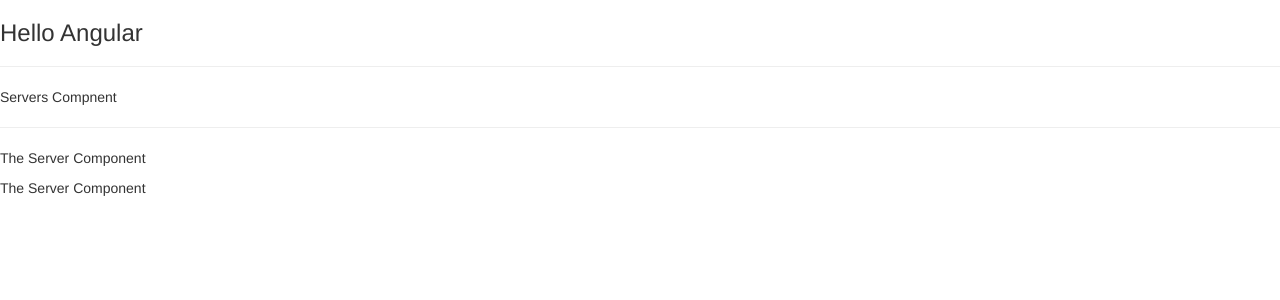
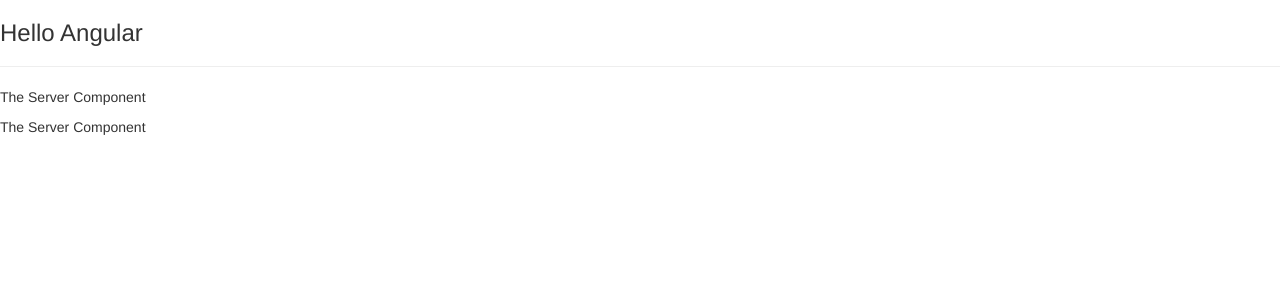
Before and after one commit to msluka/AngularApp, an Angular app: page / in a window 1280 px wide. Shown: the top 300 px of the page. Built offline with nearby package versions, Linux system fonts and the light colour scheme.

Commit message:
Component Template - Inline

```diff
--- a/src/app/servers/servers.component.html
+++ b/src/app/servers/servers.component.html
@@ -2,6 +2,3 @@
   Servers Compnent
 </p>
 <hr>
-
-<app-server></app-server>
-<app-server></app-server>
--- a/src/app/servers/servers.component.ts
+++ b/src/app/servers/servers.component.ts
@@ -2,7 +2,9 @@
 
 @Component({
   selector: 'app-servers',
-  templateUrl: './servers.component.html',
+  template: `
+    <app-server></app-server>
+    <app-server></app-server>`,
   styleUrls: ['./servers.component.css']
 })
 export class ServersComponent implements OnInit {
```
